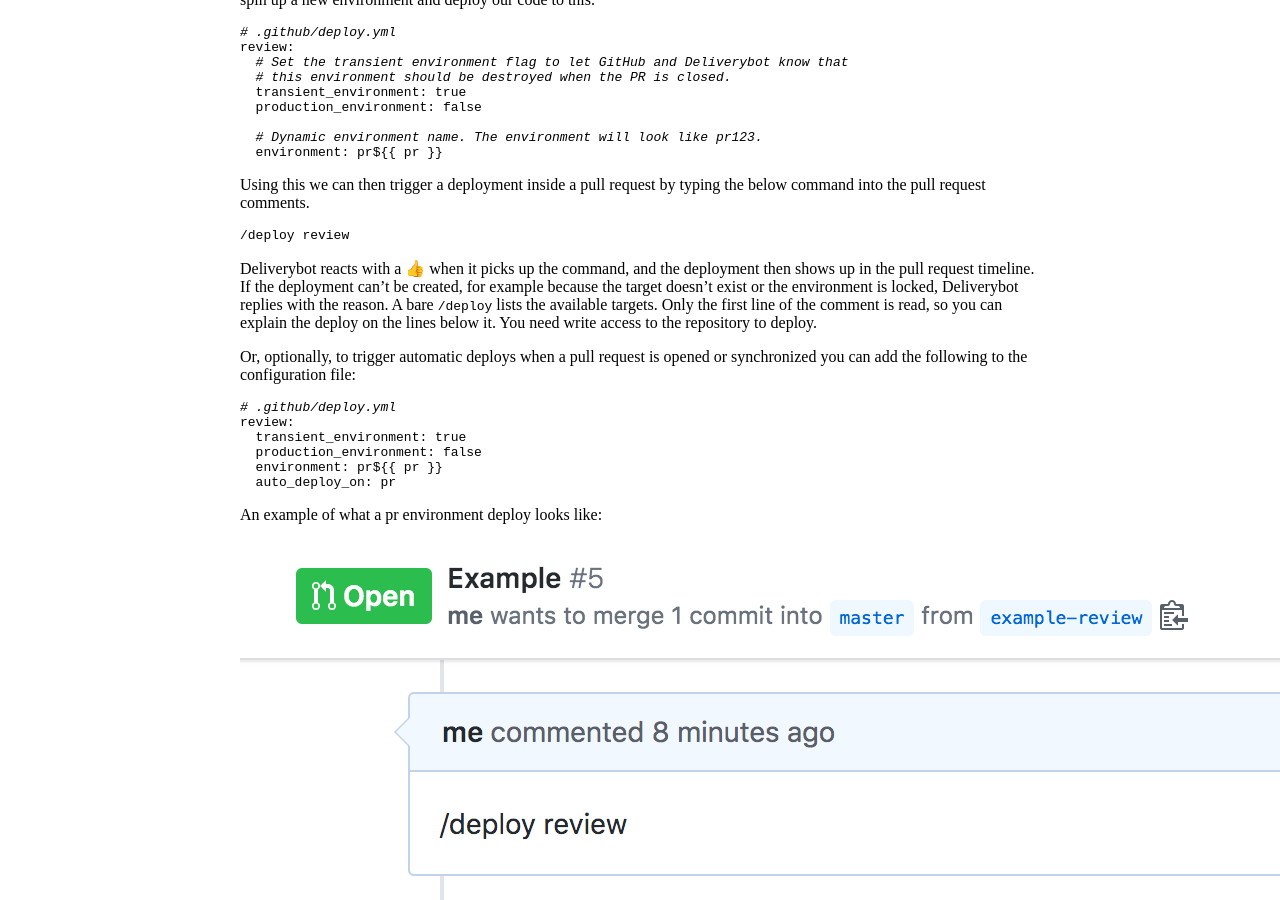
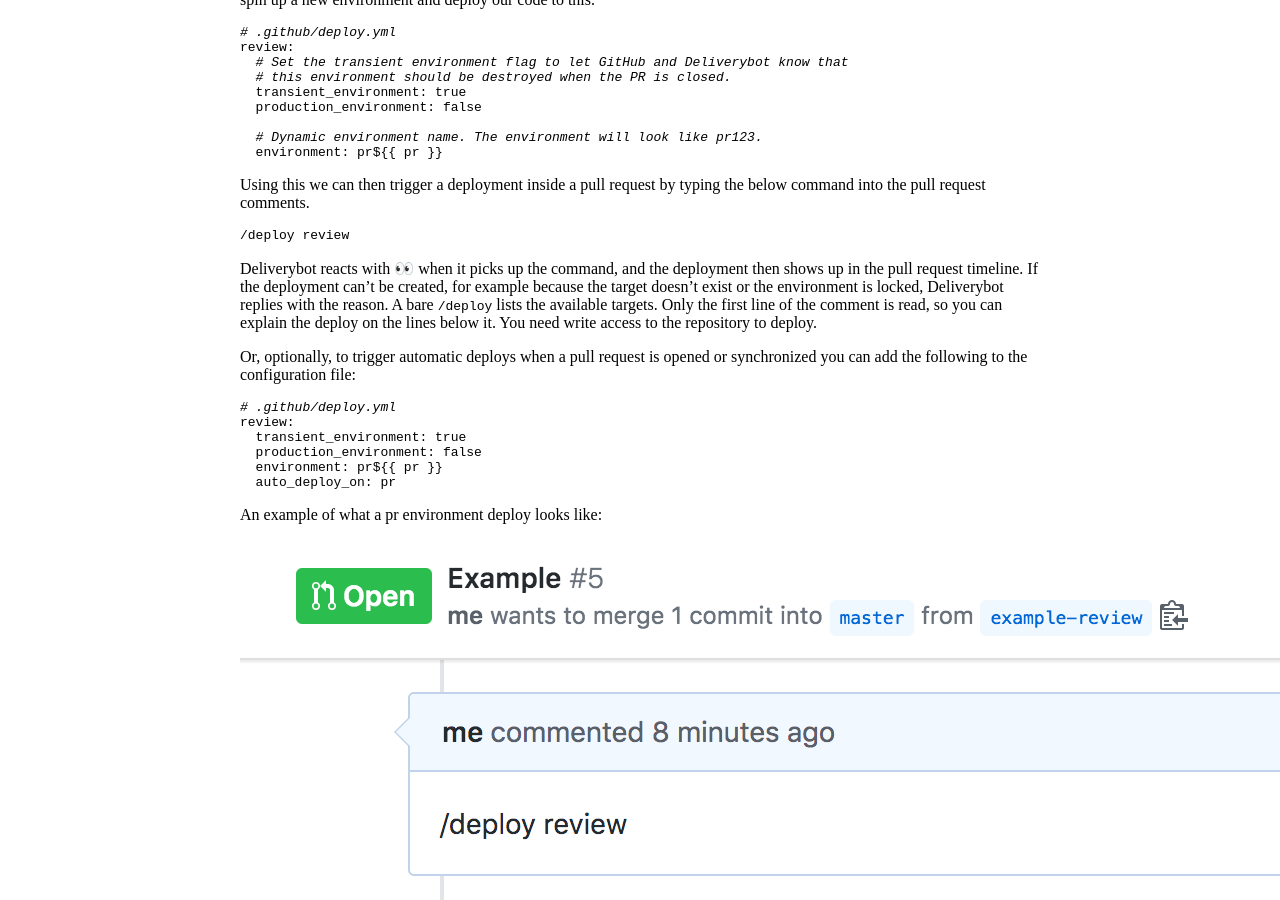
Before and after one commit to deliverybot/deliverybot.github.io, a Jekyll site: the page built from docs/guide/5-deploy-on-pr.md, in a window 1280 px wide and 900 px high, scrolled down 629 px. Built offline with Jekyll 4.4.1, drawn with Linux system fonts in a browser that asks for light colours.

```diff
--- a/docs/guide/5-deploy-on-pr.md
+++ b/docs/guide/5-deploy-on-pr.md
@@ -40,7 +40,7 @@ below command into the pull request comments.
 
     /deploy review
 
-Deliverybot reacts with a 👍 when it picks up the command, and the deployment
+Deliverybot reacts with 👀 when it picks up the command, and the deployment
 then shows up in the pull request timeline. If the deployment can't be created,
 for example because the target doesn't exist or the environment is locked,
 Deliverybot replies with the reason. A bare `/deploy` lists the available
```
